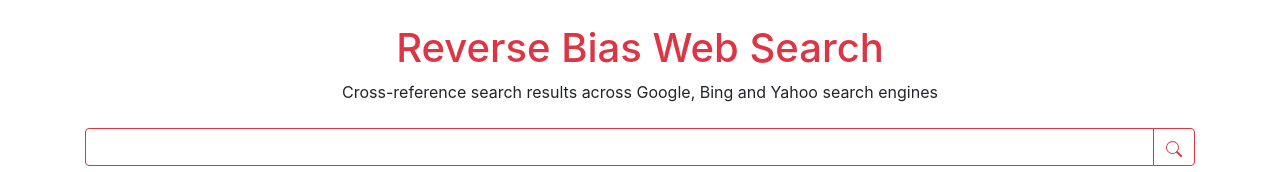
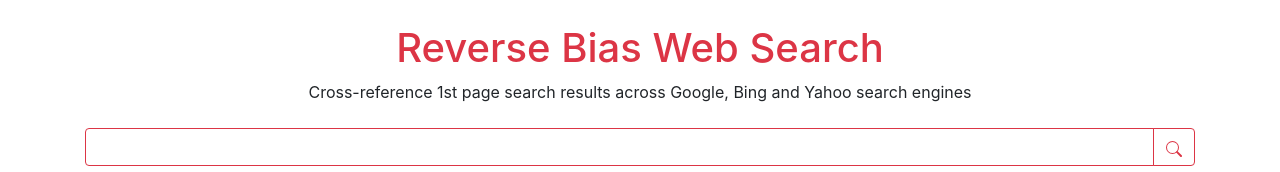
Before and after one commit to fkmccallion/reverse-bias-search, a React (Create React App) app: page / in a window 1280 px wide. Shown: the top 172 px of the page. Built offline with nearby package versions, Linux system fonts and the light colour scheme.

Commit message:
update header

```diff
--- a/src/App.js
+++ b/src/App.js
@@ -10,7 +10,7 @@
     <div className="App">
       <header className="m-4">
         <h1 className="text-danger">Reverse Bias Web Search</h1>
-        <span className="mb-5">Cross-reference search results across Google, Bing and Yahoo search engines</span>
+        <span className="mb-5">Cross-reference 1st page search results across Google, Bing and Yahoo search engines</span>
       </header>
       <Query />
       <Results />
```
